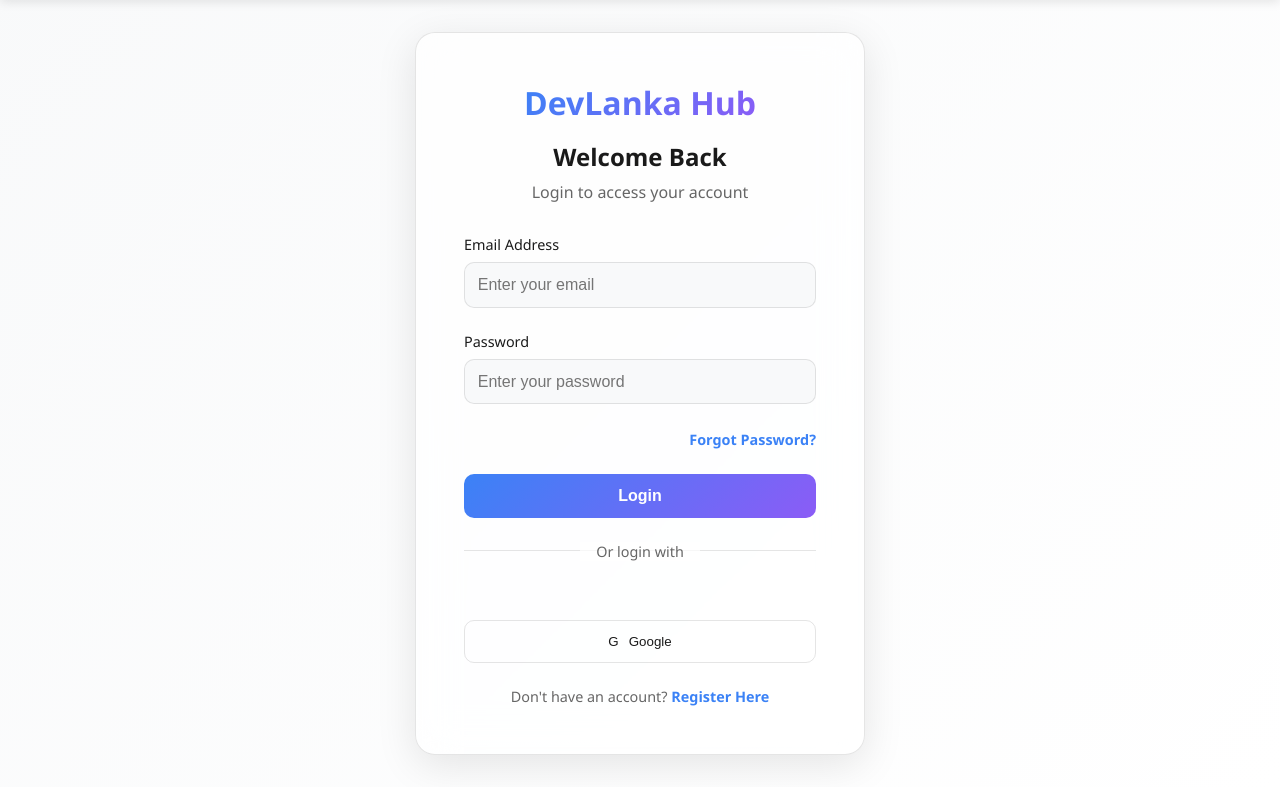
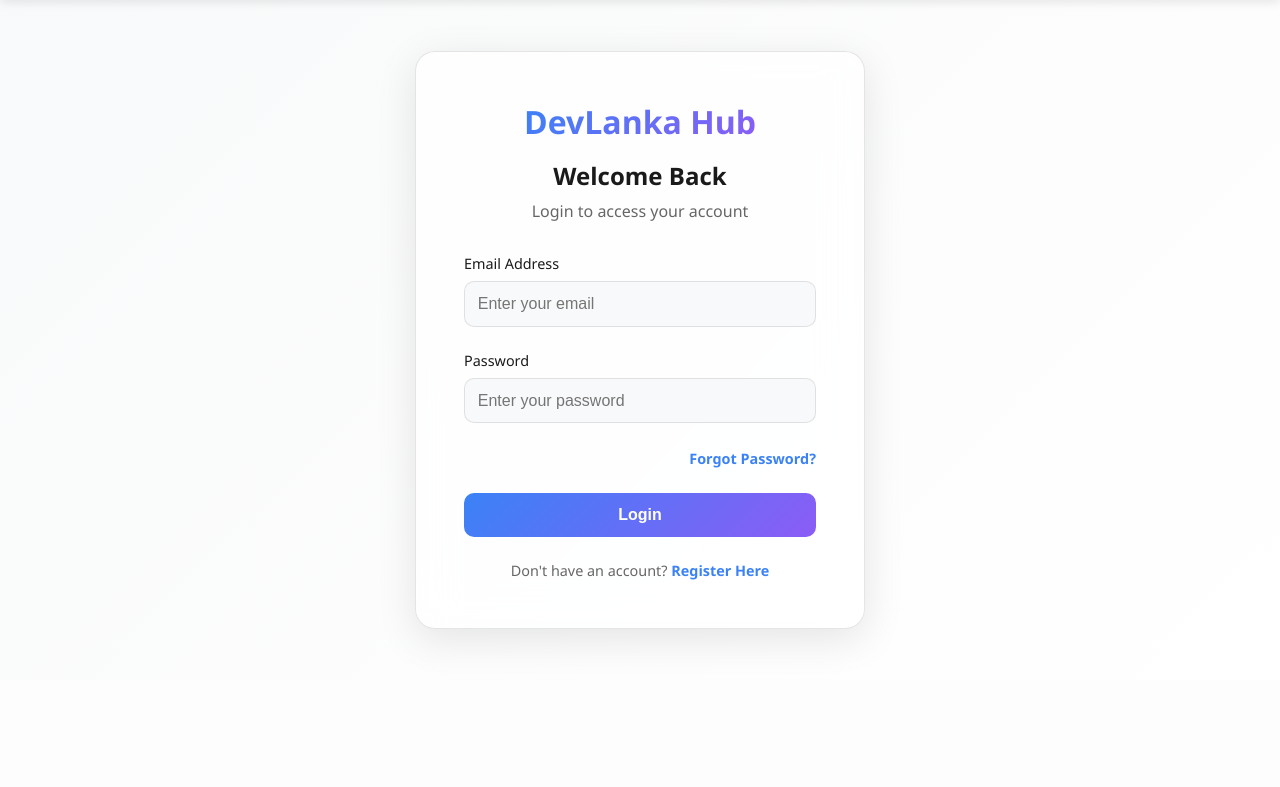
Before and after one commit to Randidu/DevLanka, a Python web app: template app/templates/login.html in a window 1280 px wide. Shown: the part 120-907 px from the top of the page. After the commit the page ends 761 px from the top, so only its background shows below. Run offline with Jinja, Linux system fonts and the light colour scheme; the template is opened without the code that fills it, so the values that code supplies are empty.

Commit message:
feat: Implement user login page template and add upload routes module.

```diff
--- a/app/templates/login.html
+++ b/app/templates/login.html
@@ -447,12 +447,8 @@
                 <button type="submit" class="btn-full">Login</button>
             </form>
 
-            <div class="social-login">
-                <span class="social-title">Or login with</span>
-                <button class="social-btn">
-                    <span style="margin-right: 10px">G</span> Google
-                </button>
-            </div>
+            <!-- Removed non-functional social login to comply with security standards -->
+
 
             <div class="auth-footer">
                 Don't have an account? <a href="register.html" class="auth-link">Register Here</a>
```
Also changed, not shown: app/routes/upload_routes.py (+10 -3 lines).
